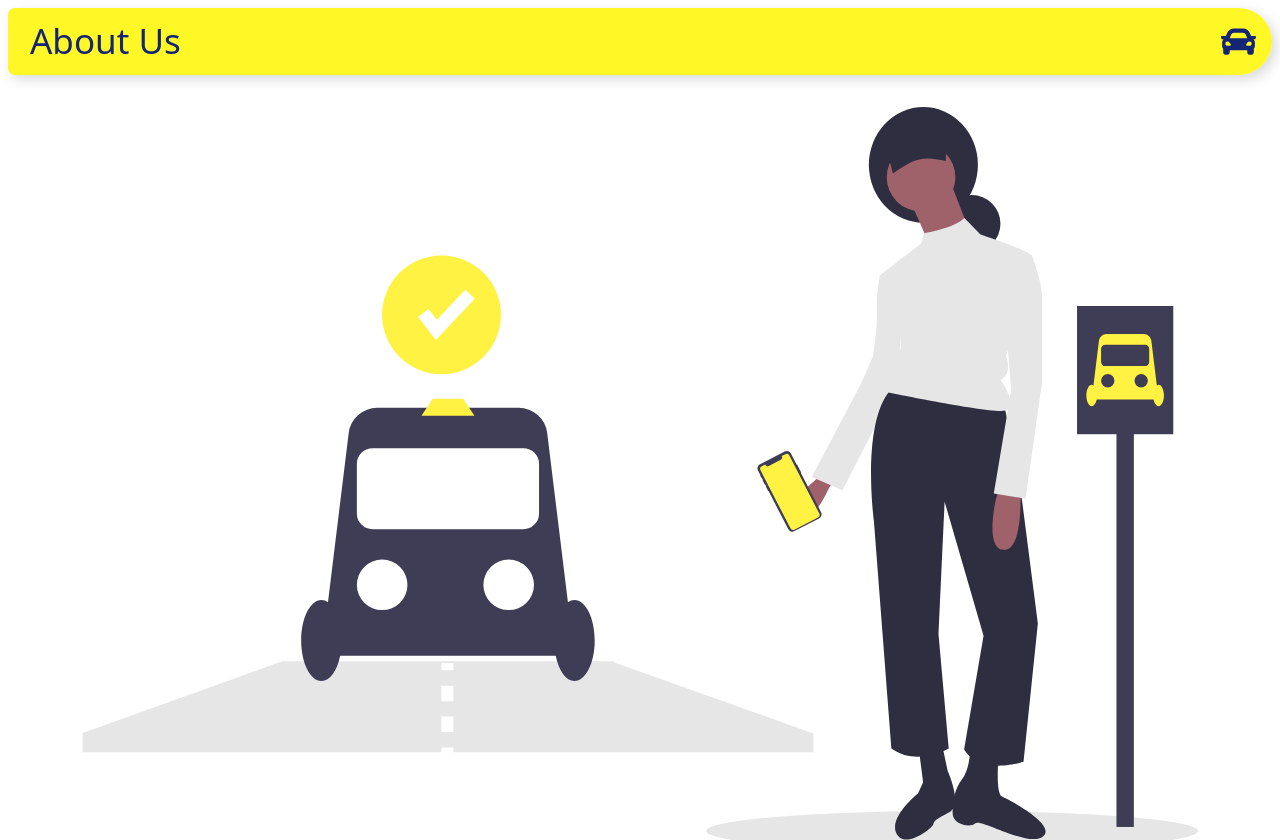
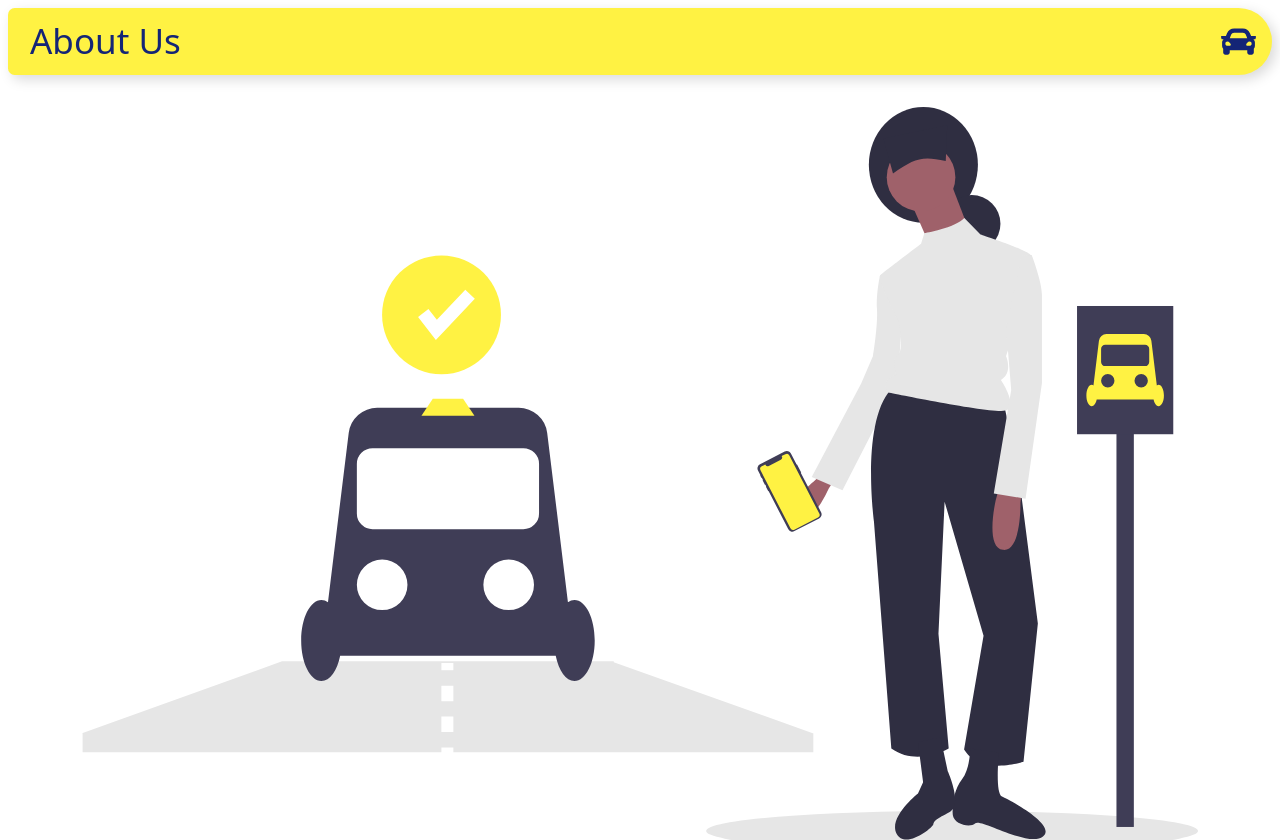
Before and after one commit to prashant0829/about, a plain HTML site: page index.html in a window 1280 px wide. Shown: the top 840 px of the page. Drawn offline with nearby package versions, Linux system fonts and the light colour scheme.

Commit message:
Color change

```diff
--- a/style.css
+++ b/style.css
@@ -4,7 +4,7 @@
   box-shadow: rgba(0, 0, 0, 0.15) 0px 2px 8px;
 } */
 header {
-  background-color: #fff81ef5;
+  background-color: #fff243;
   font-size: 35px;
   color: #142576;
   border-radius: 10px 50px 50px 10px;
```
